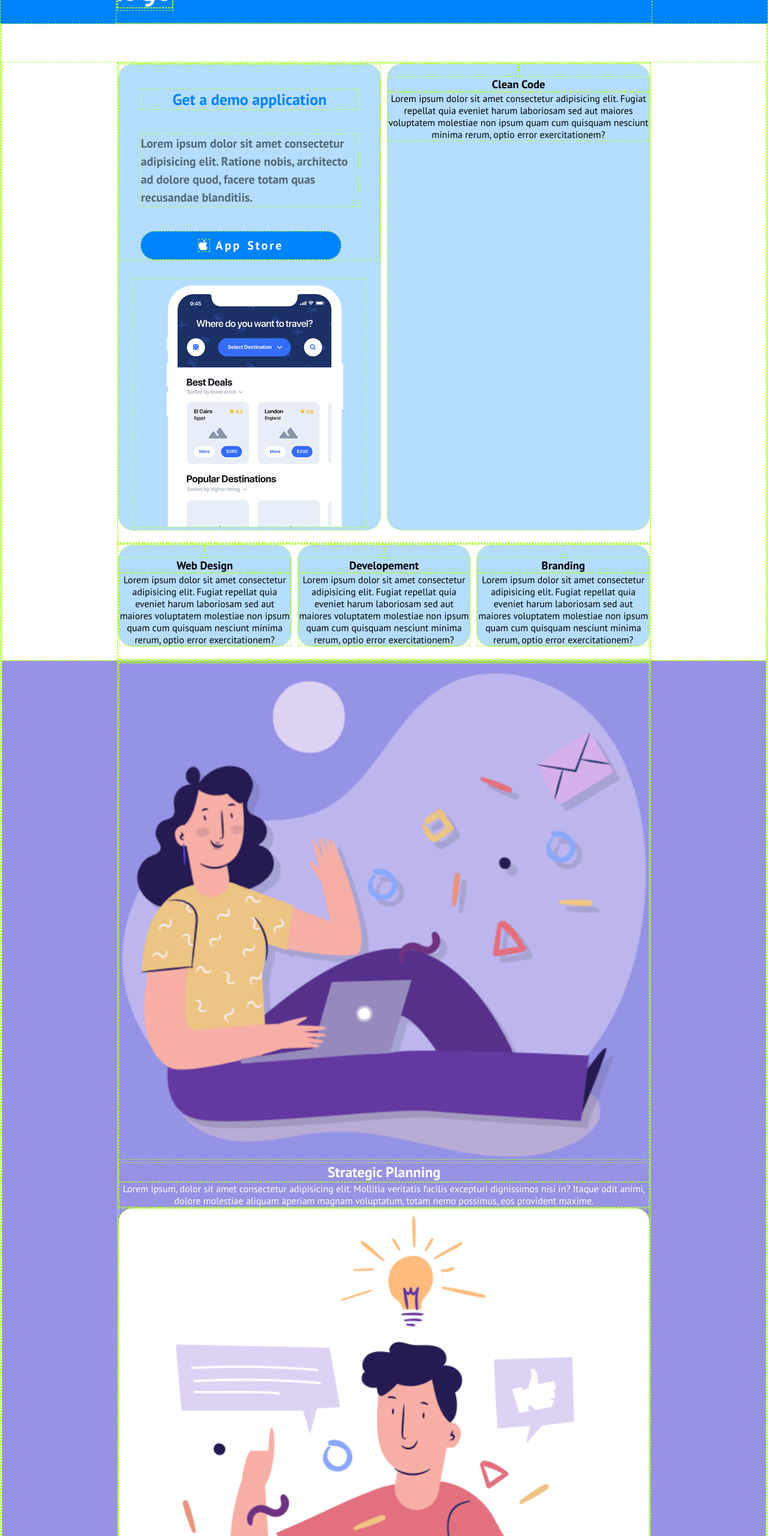
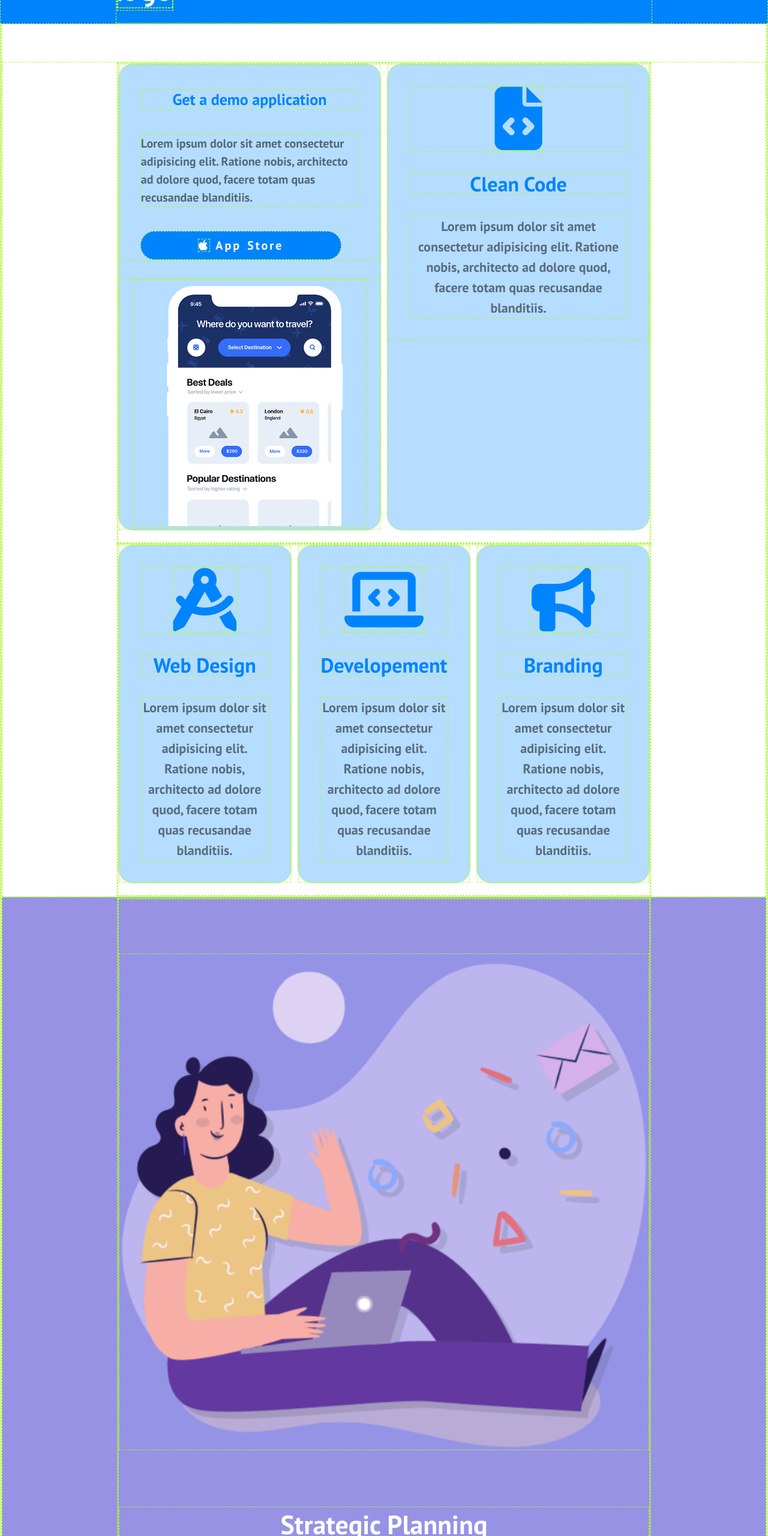
Before and after one commit to ValerioViteritti/htmlcss-responsive-layout, a plain HTML site: page index.html in a window 1280 px wide. Shown: the part 60-2620 px from the top of the page at 60% size. Drawn offline with Linux system fonts and the light colour scheme.

Commit message:
fix first and second section

```diff
--- a/css/style.css
+++ b/css/style.css
@@ -136,19 +136,6 @@ header .container{
 
 }
 
-.card-one-sect h3{
-    font-size: 26px;
-    text-align: center;
-}
-
-.card-one-sect p{
-    font-size: 20px;
-    font-weight: bold;
-    color: #546777;
-    line-height: 30px;
-}
-
-
 .one-sect .col{
     background-color: #b5ddff;
     margin-bottom: 20px;
@@ -174,19 +161,109 @@ header .container{
     padding-left: 20px;
 }
 
+.card-one-sect h3{
+    font-size: 26px;
+    text-align: center;
+}
+
+.card-one-sect p{
+    font-size: 20px;
+    font-weight: bold;
+    color: #546777;
+    line-height: 30px;
+}
+
+.card-minor{
+    padding: 35px;
+    display: flex;
+    flex-direction: column;
+    gap: 35px;
+    font-size: 22px;
+    color: #586c7c;
+    font-weight: bold;
+    line-height: 34px;
+
+}
+
+.card-minor h3{
+    font-size: 34px;
+}
+
+.card-minor div{
+    font-size: 480%;
+}
+
+
+
+
+
+
+
+
+
 
 
 /* REGOLE SECONDA SEZIONE */
 
 
-.two-sect{
+.strategic{
     background-color: #9792e4;
+    padding: 0 0 80px;
 }
 
-.two-sect .col{
+.strategic .col{
     text-align: center;
 }
 
+#img-str-1{
+    margin: 90px 0;
+}
+
+
+.strategic h2{
+    font-size: 44px;
+}
+
+.strategic p{
+    font-size: 22px;
+    line-height: 34px;
+    margin: 60px 0 40px;
+    text-align: start;
+}
+
+.card-white{
+    padding: 50px 30px;
+}
+
+.strategic h3{
+    font-size: 34px;
+    margin-top: 30px;
+}
+
+#arrow-text p{
+    font-size: 26px;
+    font-style: oblique;
+    text-align: center;
+    line-height: 40px;
+    margin-top: 40px;
+}
+
+
+
+.circle{
+    background-color: #9792e4;
+    width: 70px;
+    height: 70px;
+    margin: 0  auto;
+    display: flex;
+    align-items: center;
+    justify-content: center;
+
+}
+
+.circle i{
+    font-size: 170%;
+}
 
 
 
@@ -201,18 +278,23 @@ header .container{
 
 /* REGOLE TERZA SEZIONE */
 
-.three-sect .container div{
+.testimonials .container div{
     margin: 0 auto;
 }
 
-.three-sect .container div div, .three-sect .container div span{
+.testimonials .container div div, .testimonials .container div span{
     margin-top: 25px;
     margin-bottom: 25px;
 }
 
+
+
+
+
 #img1{
     background-image: url("../img/testimonial1.jpg");
     background-size: cover;
+    background-position: center;
 
 
 
@@ -220,12 +302,15 @@ header .container{
 #img2{
     background-image: url("../img/testimonial2.jpg");
     background-size: cover;
+    background-position: center;
+
 
 
 }
 #img3{
     background-image: url("../img/testimonial3.jpg");
     background-size: cover;
+    background-position: center;
 
 
 }
--- a/index.html
+++ b/index.html
@@ -55,14 +55,22 @@
                             <a href="#" id="apple-button" class="text-white bg-blue brd-rad-50px"><i class="fa-brands fa-apple"></i> App Store</a>
 
                         </div>
-                        <img id="img-phone" src="img/phone.png " alt="">
+                        <div><img id="img-phone" src="img/phone.png " alt=""></div>
+
 
 
                     </div>
                     <div class="col brd-rad-25px">
-                        <span></span>
-                        <h3>Clean Code</h3>
-                        <p>Lorem ipsum dolor sit amet consectetur adipisicing elit. Fugiat repellat quia eveniet harum laboriosam sed aut maiores voluptatem molestiae non ipsum quam cum quisquam nesciunt minima rerum, optio error exercitationem?</p>
+                        <div class="card-minor">
+                            <div class="text-blue"><i class="fa-solid fa-file-code"></i></div>
+                            <h3 class="text-blue">Clean Code</h3>
+                            <p>Lorem ipsum dolor sit amet
+                                consectetur adipisicing elit. Ratione
+                                nobis, architecto ad dolore quod,
+                                facere totam quas recusandae blanditiis.</p>
+
+                        </div>
+
 
                     </div>
                 </div>
@@ -70,21 +78,39 @@
             <div class="container">
                 <div class="row">
                     <div class="col brd-rad-25px">
-                        <span></span>
-                        <h3>Web Design</h3>
-                        <p>Lorem ipsum dolor sit amet consectetur adipisicing elit. Fugiat repellat quia eveniet harum laboriosam sed aut maiores voluptatem molestiae non ipsum quam cum quisquam nesciunt minima rerum, optio error exercitationem?</p>
+                        <div class="card-minor">
+                            <div class="text-blue"><i class="fa-solid fa-compass-drafting"></i></div>
+                            <h3 class="text-blue">Web Design</h3>
+                            <p>Lorem ipsum dolor sit amet
+                                consectetur adipisicing elit. Ratione
+                                nobis, architecto ad dolore quod,
+                                facere totam quas recusandae blanditiis.</p>
+                        </div>
+
 
                     </div>
                     <div class="col brd-rad-25px">
-                        <span></span>
-                        <h3>Developement</h3>
-                        <p>Lorem ipsum dolor sit amet consectetur adipisicing elit. Fugiat repellat quia eveniet harum laboriosam sed aut maiores voluptatem molestiae non ipsum quam cum quisquam nesciunt minima rerum, optio error exercitationem?</p>
+                        <div class="card-minor">
+                            <div class="text-blue"><i class="fa-solid fa-laptop-code"></i></div>
+                            <h3 class="text-blue">Developement</h3>
+                            <p>Lorem ipsum dolor sit amet
+                                consectetur adipisicing elit. Ratione
+                                nobis, architecto ad dolore quod,
+                                facere totam quas recusandae blanditiis.</p>
+                        </div>
+
 
                     </div>
                     <div class="col brd-rad-25px">
-                        <span></span>
-                        <h3>Branding</h3>
-                        <p>Lorem ipsum dolor sit amet consectetur adipisicing elit. Fugiat repellat quia eveniet harum laboriosam sed aut maiores voluptatem molestiae non ipsum quam cum quisquam nesciunt minima rerum, optio error exercitationem?</p>
+                        <div class="card-minor">
+                            <div class="text-blue"><i class="fa-solid fa-bullhorn"></i></div>
+                            <h3 class="text-blue">Branding</h3>
+                            <p>Lorem ipsum dolor sit amet
+                                consectetur adipisicing elit. Ratione
+                                nobis, architecto ad dolore quod,
+                                facere totam quas recusandae blanditiis.</p>
+                        </div>
+
 
                     </div>
                 </div>
@@ -94,21 +120,31 @@
 
 
         <!-- SECONDA SEZIONE -->
-        <section class="two-sect">
+        <section class="strategic">
             <div class="container">
                 <div class="row">
                     <div class="col text-white">
-                        <img src="img/planning1.png" alt="">
+                        <img src="img/planning1.png" alt="" id="img-str-1">
                         <h2>Strategic Planning</h2>
-                        <p>Lorem ipsum, dolor sit amet consectetur adipisicing elit. Mollitia veritatis facilis excepturi dignissimos nisi in? Itaque odit animi, dolore molestiae aliquam aperiam magnam voluptatum, totam nemo possimus, eos provident maxime.</p>
+                        <p>Egestas dui id ornare arcu odio. In tellus
+                            integer feugiat scelerisque varius morbi enim
+                            nunc. Habitasse platea dictumst quisque
+                            sagittis. Interdum velit euismod in pellentesque massa placerat duis. Quis viverra nibh cras pulvinar mattis.</p>
 
 
                     </div>
-                    <div class="col bg-white brd-rad-25px">
-                        <img src="img/planning2.png" alt="">
-                        <h3>App Developer</h3>
-                        <p>Lorem ipsum dolor sit amet consectetur adipisicing elit. Doloribus maiores eos, commodi cum nam dolores dolorum aspernatur officiis repellat, temporibus recusandae, a ea. Aspernatur distinctio, quis suscipit praesentium expedita animi?</p>
-                        <span>FRECCIA IN GIU</span>
+                    <div class="col bg-white brd-rad-50px">
+                        <div class="card-white">
+                            <img src="img/planning2.png" alt="" id="img-str-2">
+                            <h3>App Developement</h3>
+                            <div id="arrow-text">
+                                <p>Develop an on-demand app for your
+                                delivery business to reach your targeted customers without any interruption.</p>
+                                <div class="circle brd-rad-50px"><i class="fa-solid fa-arrow-down"></i></div>
+                            </div>
+                        </div>
+
+
 
                     </div>
                 </div>
@@ -118,7 +154,7 @@
 
 
         <!-- TERZA SEZIONE -->
-        <section class="three-sect">
+        <section class="testimonials">
             <div class="container">
                 <h5 class="text-algn-cnt">TESTIMONIALS</h5>
                 <div class="row">
@@ -250,7 +286,7 @@
                         <div id="img-about-us"></div>
                         <h3 class="text-purple">I help companies
                             tincidunt tortor aliquam nulla facilisi cras fermentum odio.</h3>
-                        <a href="#" class="bg-purple text-white brd-rad-25px">Find me on linkedin</a>
+                        <a href="#" class="bg-purple text-white brd-rad-25px"><i class="fa-brands fa-linkedin"></i> Find me on linkedin</a>
 
                     </div>
                 </div>
```
